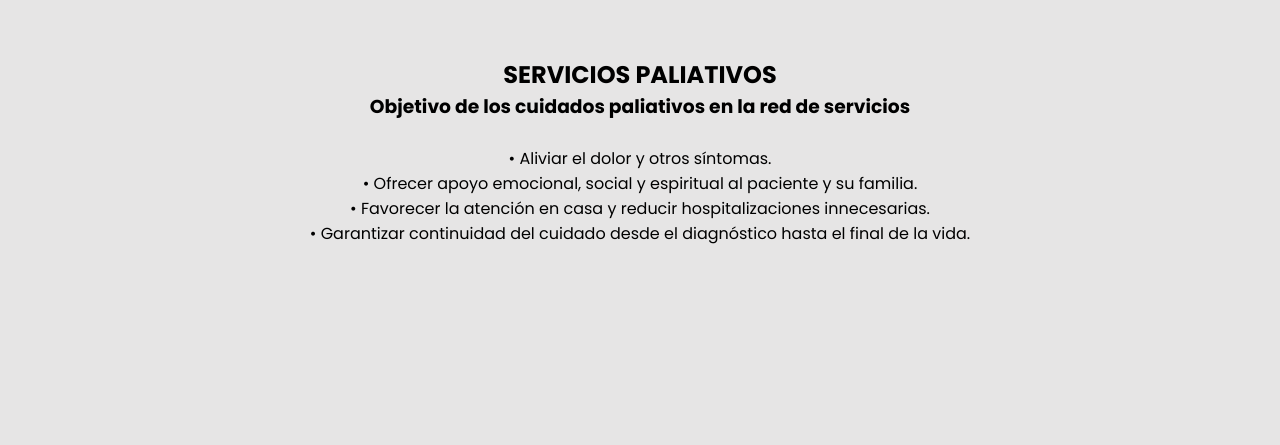
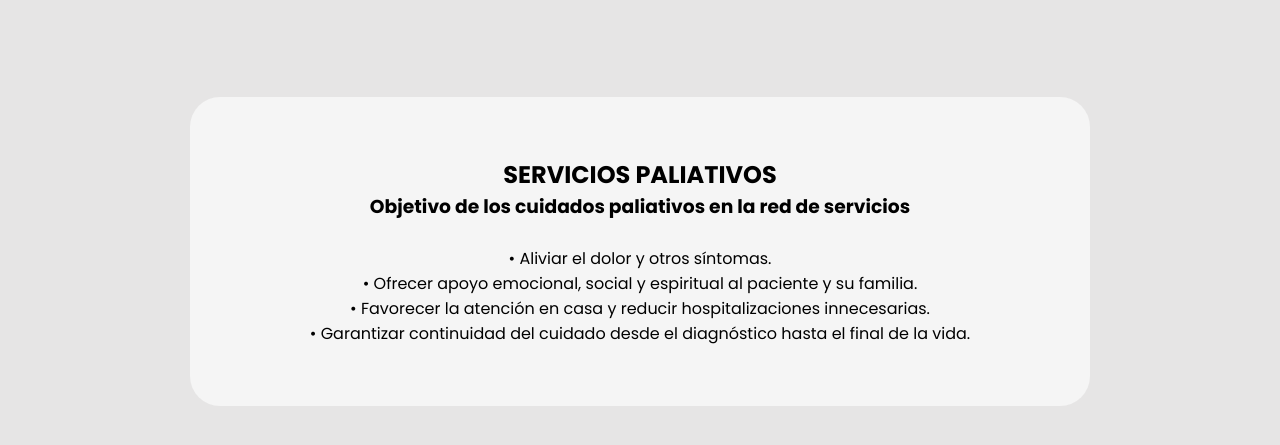
Before and after one commit to yeisonmedi250-ops/Clinica-SaludVital, a plain HTML site: page servic/paleativos/services.html in a window 1280 px wide. Shown: the part 73-518 px from the top of the page. Drawn offline with Linux system fonts and the light colour scheme; files whose address does not match are found by name.

Commit message:
contenido css

```diff
--- a/servic/paleativos/css/style.css
+++ b/servic/paleativos/css/style.css
@@ -192,6 +192,9 @@ html {
   padding: 60px 20px;
   max-width: 900px;
   margin: 0 auto;
+  margin-top: 100px;
   text-align: center;
   z-index: 10000;
+  border-radius: 30px;
+  background-color: rgb(245, 245, 245);
 }
```
